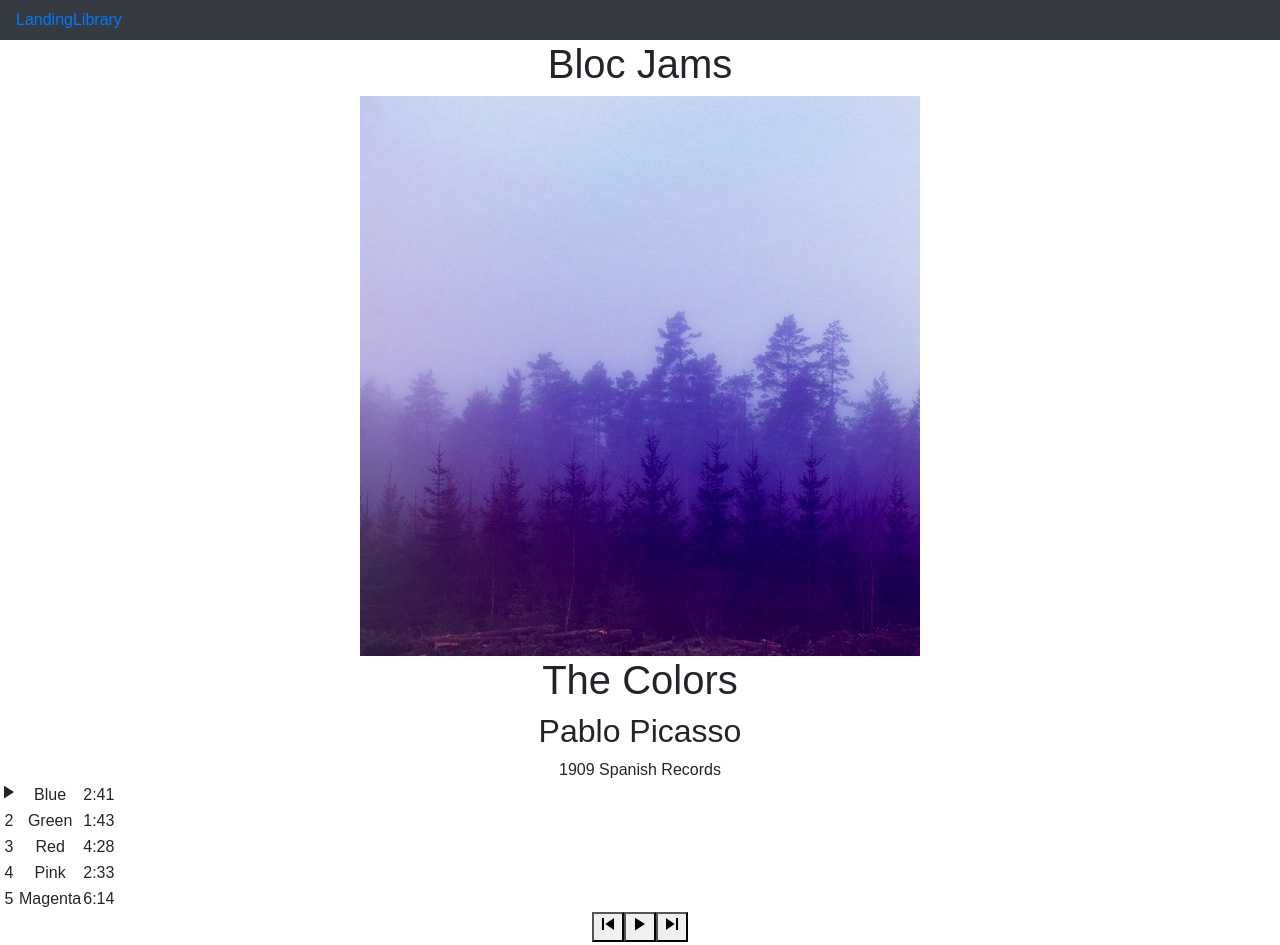
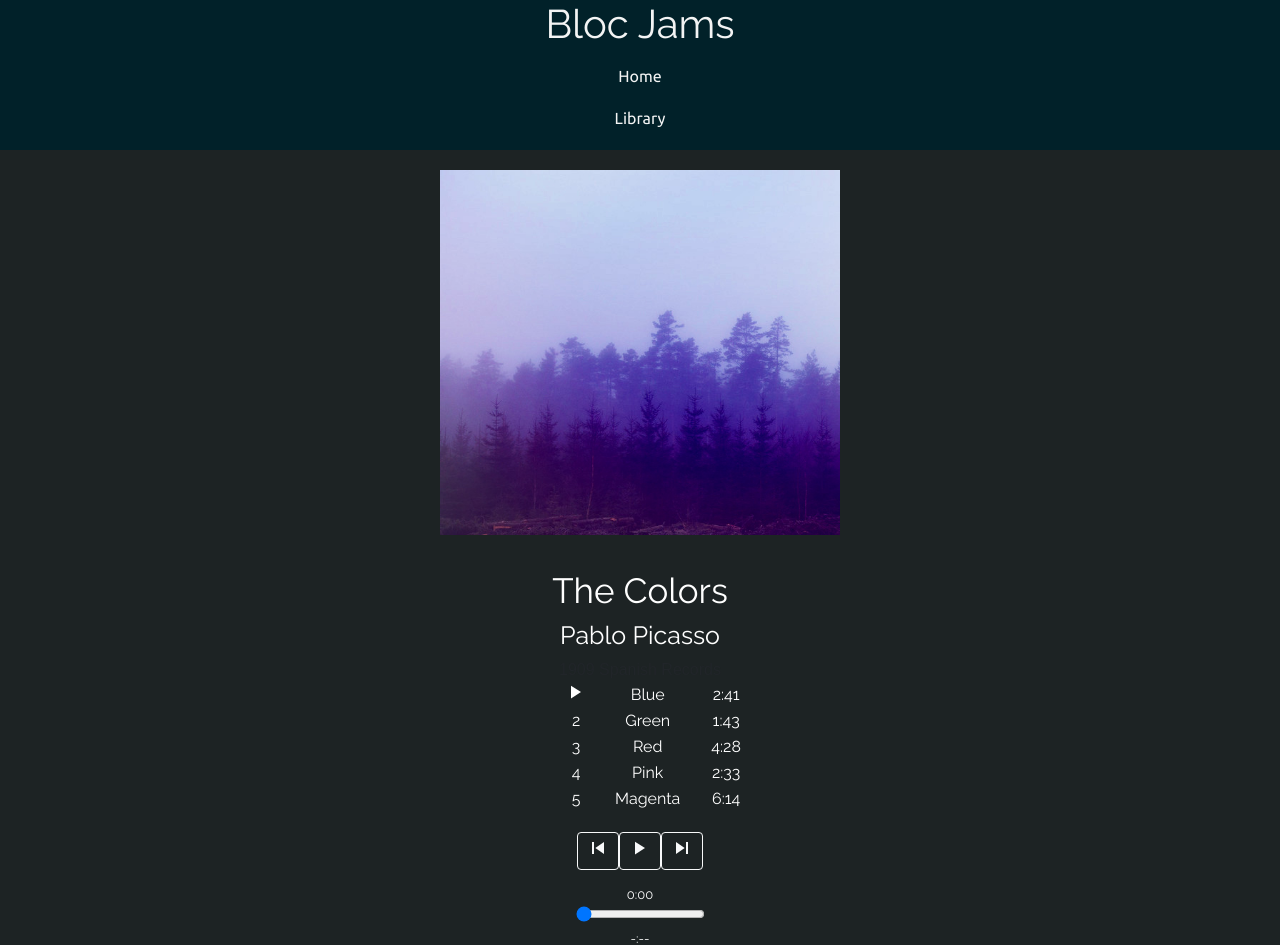
Before and after one commit to danomckenzie/bloc-jams-react, a React (Create React App) app: page /album/the-colors in a window 1280 px wide. Shown: the top 945 px of the page. Built offline with nearby package versions, Linux system fonts and the light colour scheme; some icons are missing.

Commit message:
Bloc Jams React: styling

```diff
--- a/public/index.html
+++ b/public/index.html
@@ -40,8 +40,11 @@
       To create a production bundle, use `npm run build` or `yarn build`.
     -->
     <script src="https://unpkg.com/ionicons@4.2.2/dist/ionicons.js"></script>
+
+
     <script src="https://code.jquery.com/jquery-3.3.1.slim.min.js" integrity="sha384-q8i/X+965DzO0rT7abK41JStQIAqVgRVzpbzo5smXKp4YfRvH+8abtTE1Pi6jizo" crossorigin="anonymous"></script>
     <script src="https://cdnjs.cloudflare.com/ajax/libs/popper.js/1.14.3/umd/popper.min.js" integrity="sha384-ZMP7rVo3mIykV+2+9J3UJ46jBk0WLaUAdn689aCwoqbBJiSnjAK/l8WvCWPIPm49" crossorigin="anonymous"></script>
     <script src="https://stackpath.bootstrapcdn.com/bootstrap/4.1.3/js/bootstrap.min.js" integrity="sha384-ChfqqxuZUCnJSK3+MXmPNIyE6ZbWh2IMqE241rYiqJxyMiZ6OW/JmZQ5stwEULTy" crossorigin="anonymous"></script>
+
   </body>
 </html>
--- a/src/App.css
+++ b/src/App.css
@@ -1,5 +1,10 @@
+@import url('https://fonts.googleapis.com/css?family=Ubuntu');
+@import url('https://fonts.googleapis.com/css?family=Raleway');
 .App {
   text-align: center;
+}
+
+section {
 }
 
 .App-logo {
@@ -9,9 +14,10 @@
 
 .App-header {
   background-color: #222;
-  height: 150px;
-  padding: 20px;
+  height: 0px;
+  padding: 0px;
   color: white;
+  text-align: center;
 }
 
 .App-title {
@@ -26,3 +32,153 @@
   from { transform: rotate(0deg); }
   to { transform: rotate(360deg); }
 }
+
+header {
+  color: #3D3E3F;
+  padding: 0px;
+}
+
+h1 {
+  color: #3D3E3F;
+}
+
+h2 {
+  text-align: center;
+  color: #3D3E3F;
+}
+
+p {
+  color: #3D3E3F;
+}
+
+.nav {
+  background-color: #012129;
+  padding-bottom: 10px;
+  display: block;
+}
+
+.title {
+  color: #F3F4F4;
+  font-family: raleway;
+  font-size: 40px;
+  display: block;
+}
+
+.nav-link {
+  color: #F3F4F4;
+  padding-left: 15px;
+  padding-right: 15px;
+  padding-bottom: 10px;
+  font-family: ubuntu;
+  text-decoration: none;
+  list-style-type: none;
+  display: block;
+}
+
+.landing {
+  margin-top: 0px;
+  padding-top: 0px;
+  background-color: #1D2324;
+}
+
+.hero-title {
+  color: #18ABD3;
+  font-family: raleway;
+  font-size: 40px;
+  padding-top: 30px;
+  padding-bottom: 40px;
+}
+
+.selling-points {
+}
+
+.point {
+  text-align: left;
+}
+
+.point h2 {
+  width: 50%;
+  font-family: raleway;
+  color: #18ABD3;
+  margin-top: 20px;
+  margin-bottom: 20px;
+  display: inline-block;
+}
+.point p {
+  font-family: raleway;
+  width: 40%;
+  border: 2px solid #C5EEF9;
+  border-radius: 15px 15px 15px 15px;
+  padding: 10px;
+  background-color: #C5EEF9;
+  display: inline-block;
+}
+
+.point-title {
+  width: 40%;
+}
+
+.point-description {
+  width: 60%;
+}
+
+.library {
+  background: linear-gradient(to bottom right, #1D1D1D, #474747);
+}
+
+.album {
+  background-color: #1D2324;
+}
+
+img {
+  height: 400px;
+  width: 400px;
+  padding-top: 30px;
+  padding-bottom: 15px;
+}
+
+#album-cover-art {
+  padding-top: 20px;
+}
+
+#album-title {
+  color: #FFFFFF;
+  font-family: raleway;
+  font-size: 35px;
+  padding-top: 20px
+}
+
+.artist {
+  color: #FFFFFF;
+  font-size: 25px;
+  font-family: raleway;
+}
+
+#song-list {
+  display: inline;
+  margin-bottom: 30px;
+  color: #FFFFFF;
+  font-family: raleway;
+}
+
+td {
+  padding-left: 30px;
+}
+
+#buttons {
+  margin-top: 20px;
+}
+
+.current-time {
+  color: #FFFFFF;
+  font-size: 13px;
+  font-family: raleway;
+  margin-top: 15px;
+}
+
+.total-time {
+  color: #FFFFFF;
+  font-size: 13px;
+  font-family: raleway;
+  padding-bottom: 10px;
+}
--- a/src/App.js
+++ b/src/App.js
@@ -10,11 +10,11 @@ class App extends Component {
     return (
       <div className="App">
         <header>
-          <nav class="navbar navbar-expand-lg navbar-dark bg-dark">
-            <Link to='/'>Landing</Link>
-            <Link to='/library'>Library</Link>
+          <nav className="nav">
+            <h1 className="title">Bloc Jams</h1>
+            <Link className="nav-link" to='/'>Home</Link>
+            <Link className="nav-link" to='/library'>Library</Link>
           </nav>
-          <h1>Bloc Jams</h1>
 
         </header>
         <main>
--- a/src/components/Album.js
+++ b/src/components/Album.js
@@ -149,7 +149,6 @@ class Album extends Component {
                 onMouseEnter={() => this.songHoverOn(index)}
                 onMouseLeave={() => this.songHoverOff(index)}>
 
-
                   <td>{this.buttonHover(index, song)}</td>
                   <td>{song.title}</td>
                   <td>{this.formatTime(song.duration)}</td>
--- a/src/components/Landing.js
+++ b/src/components/Landing.js
@@ -7,7 +7,7 @@ const Landing = () => (
     <section className="selling-points">
       <div className="point">
         <h2 className="point-title">Choose your music</h2>
-        <p className="point-title">The world is full of music; why should you have to listen to music that someone else chose?</p>
+        <p className="point-description">The world is full of music; why should you have to listen to music that someone else chose?</p>
       </div>
       <div className="point">
         <h2 className="point-title">Unlimited, streaming, ad-free</h2>
--- a/src/components/PlayerBar.js
+++ b/src/components/PlayerBar.js
@@ -5,13 +5,13 @@ class PlayerBar extends Component {
     return (
       <section className="player-bar">
         <section id="buttons">
-          <button id="previous" onClick={this.props.handlePrevClick}>
+          <button id="previous" className ="btn btn-outline-light" onClick={this.props.handlePrevClick}>
             <ion-icon name="skip-backward"></ion-icon>
           </button>
-          <button id="play-pause" onClick={this.props.handleSongClick} >
+          <button id="play-pause" className="btn btn-outline-light" onClick={this.props.handleSongClick} >
             <ion-icon name={this.props.isPlaying ? 'pause' : 'play'}></ion-icon>
           </button>
-          <button id="next" onClick={this.props.handleNextClick}>
+          <button id="next" className="btn btn-outline-light" onClick={this.props.handleNextClick}>
             <ion-icon name="skip-forward"></ion-icon>
           </button>
         </section>
```
Also changed, not shown: src/components/landing.css (added), src/landing.css (deleted).
